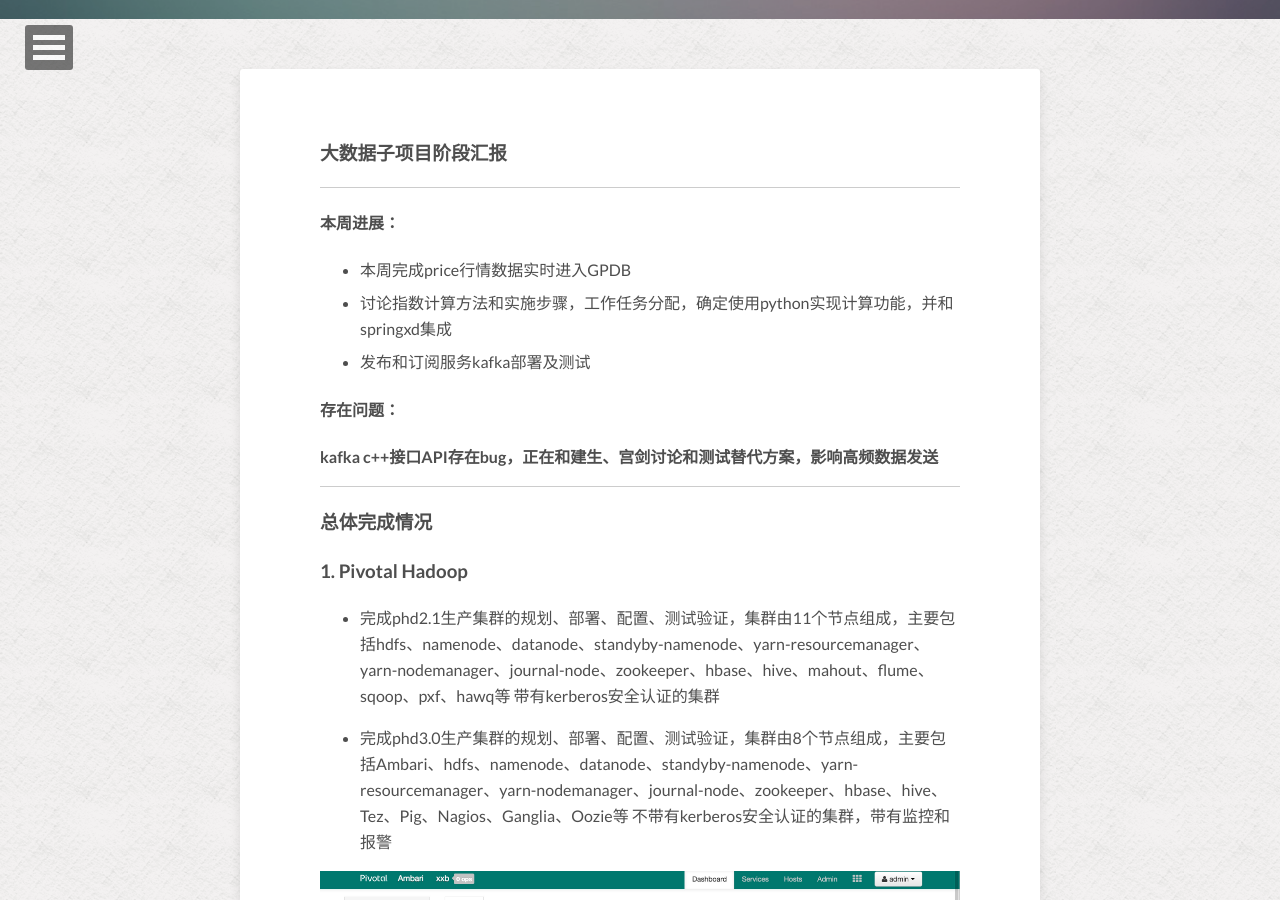
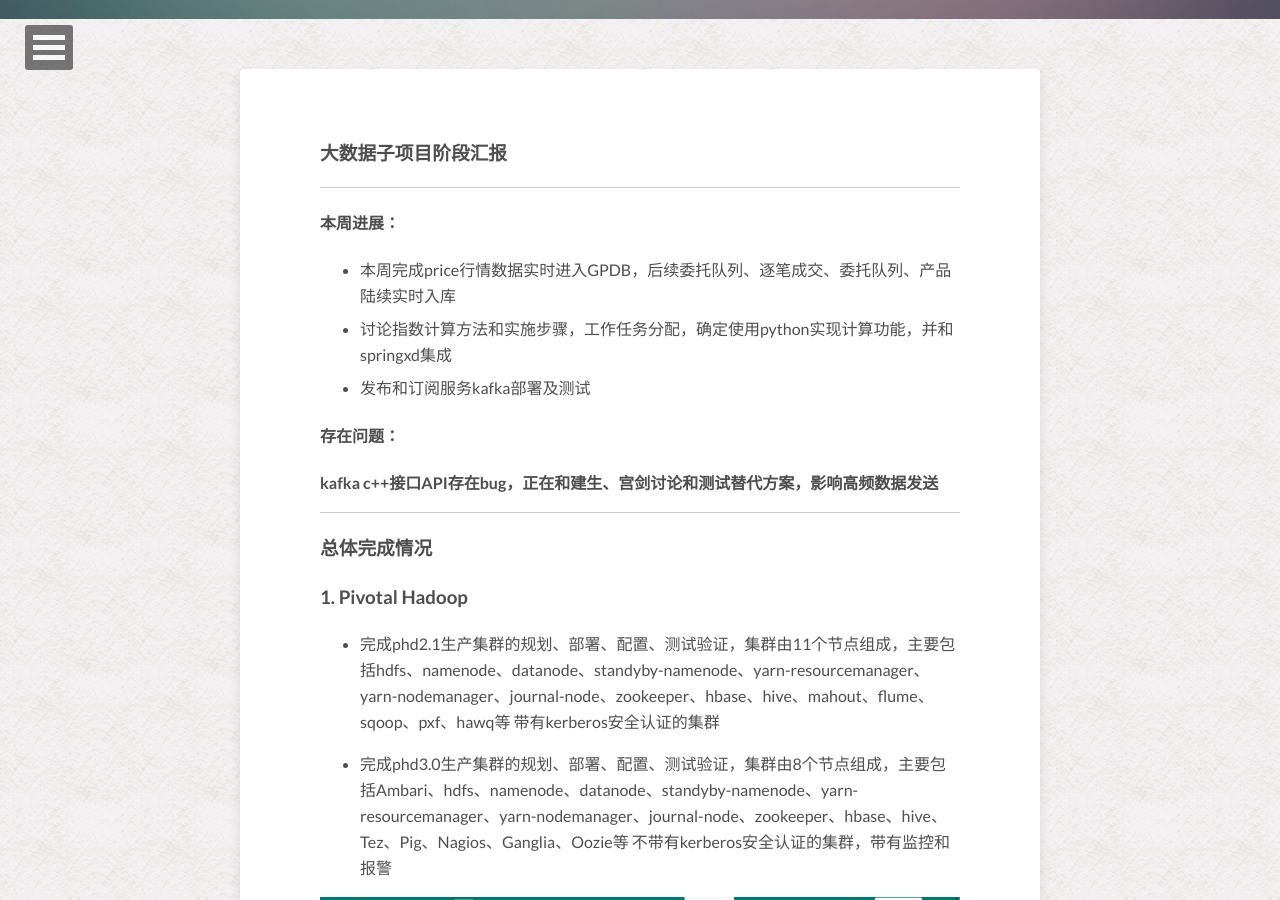
Before and after one commit to hj1984930/hj1984930.github.io, a Jekyll site: the page built from _posts/2015-09-30-bigdata.md, in a window 1280 px wide and 900 px high, scrolled down 381 px. Built offline with Jekyll 4.4.1, drawn with Linux system fonts in a browser that asks for light colours; nearby versions of some CDN libraries; comment, search, counter and statistics services are not loaded.

```diff
--- a/_posts/2015-09-30-bigdata.md
+++ b/_posts/2015-09-30-bigdata.md
@@ -14,7 +14,7 @@
 
 ####本周进展：
 
-* 本周完成price行情数据实时进入GPDB
+* 本周完成price行情数据实时进入GPDB，后续委托队列、逐笔成交、委托队列、产品陆续实时入库
 * 讨论指数计算方法和实施步骤，工作任务分配，确定使用python实现计算功能，并和springxd集成
 * 发布和订阅服务kafka部署及测试
 
```
